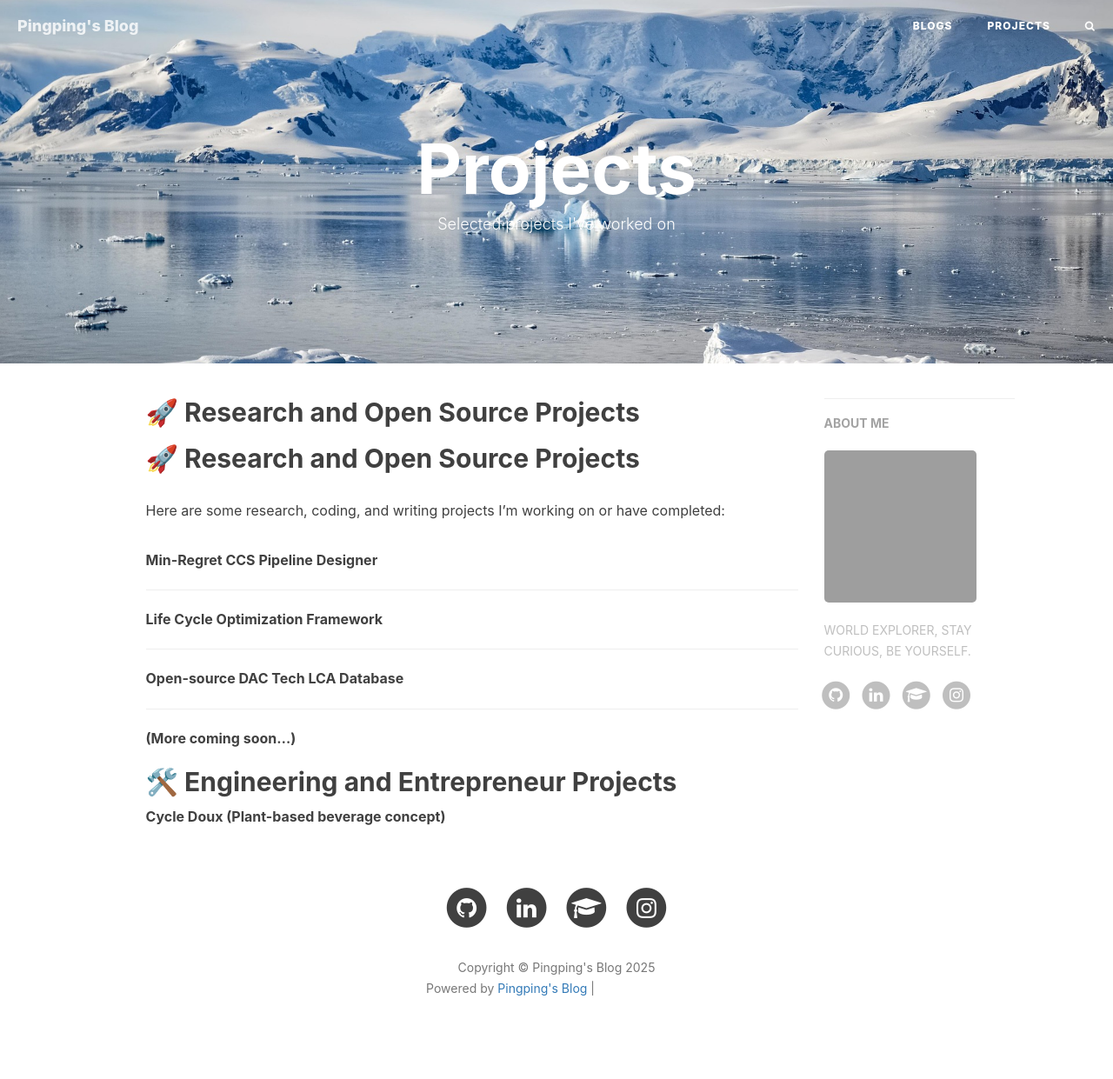
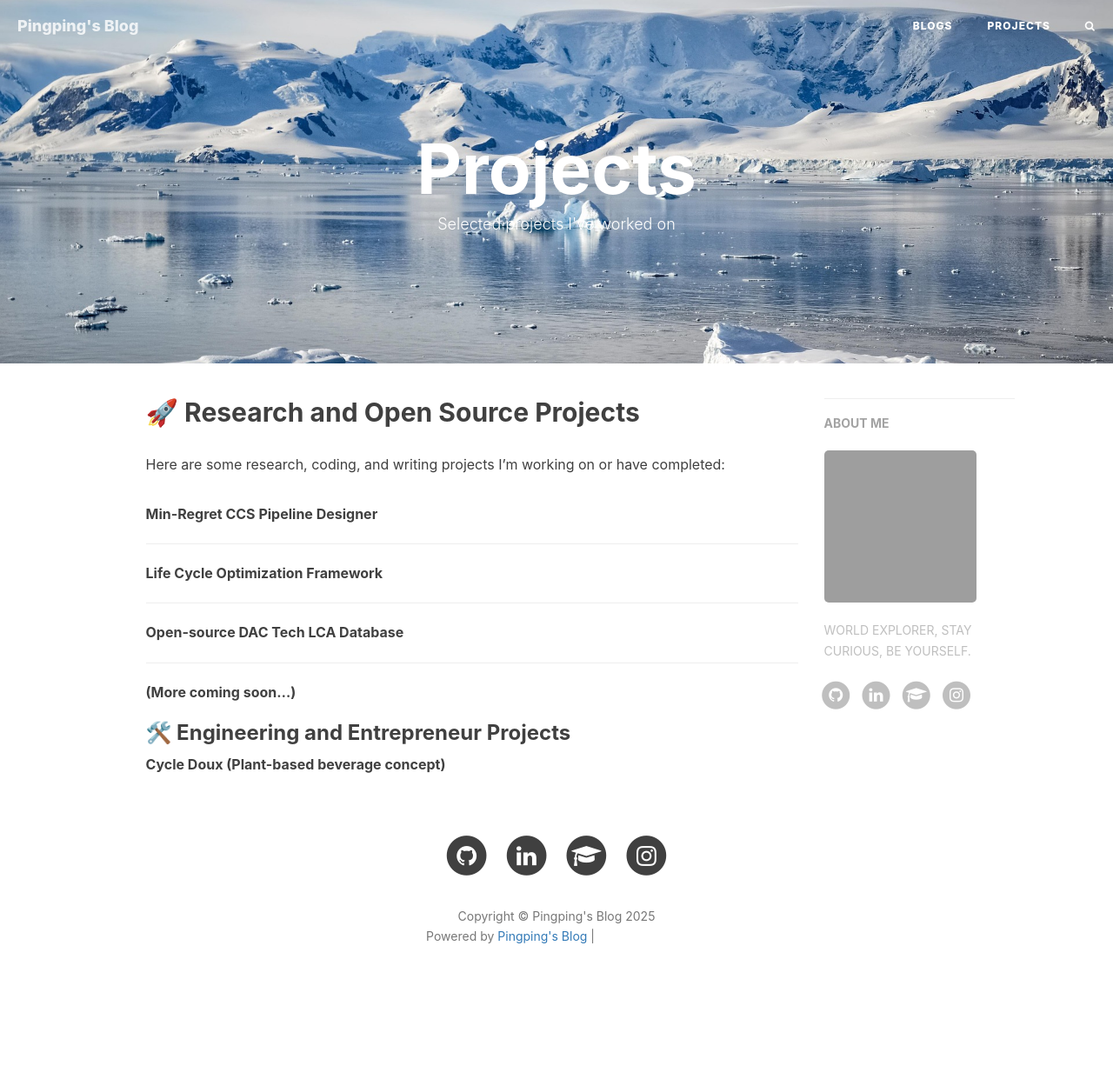
Before and after one commit to Pingping1997/PingpingWang-Blog, a Jekyll site: the page built from project.md, in a window 1280 px wide. Shown: the whole page at 87% size. Built offline with Jekyll 4.4.1, drawn with Linux system fonts in a browser that asks for light colours; nearby versions of some CDN libraries; comment, search, counter and statistics services are not loaded; after the commit the page ends 1181 px from its top, so only the background shows below that; grey boxes are pictures that could not be loaded.

Commit message:
fix errors

```diff
--- a/project.md
+++ b/project.md
@@ -8,7 +8,6 @@ header-img: img/bg-winter.jpg
 
 ## 🚀 Research and Open Source Projects
 
-## 🚀 Research and Open Source Projects
 
 Here are some research, coding, and writing projects I'm working on or have completed:
 
@@ -59,7 +58,7 @@ Roadmap includes:
 - Julia Model
 </details>
 
-## 🛠️ Engineering and Entrepreneur Projects
+### 🛠️ Engineering and Entrepreneur Projects
 
 <details>
   <summary><strong>Cycle Doux (Plant-based beverage concept)</strong></summary>
```
Also changed, not shown: indiex.md (+1 -1 lines).
